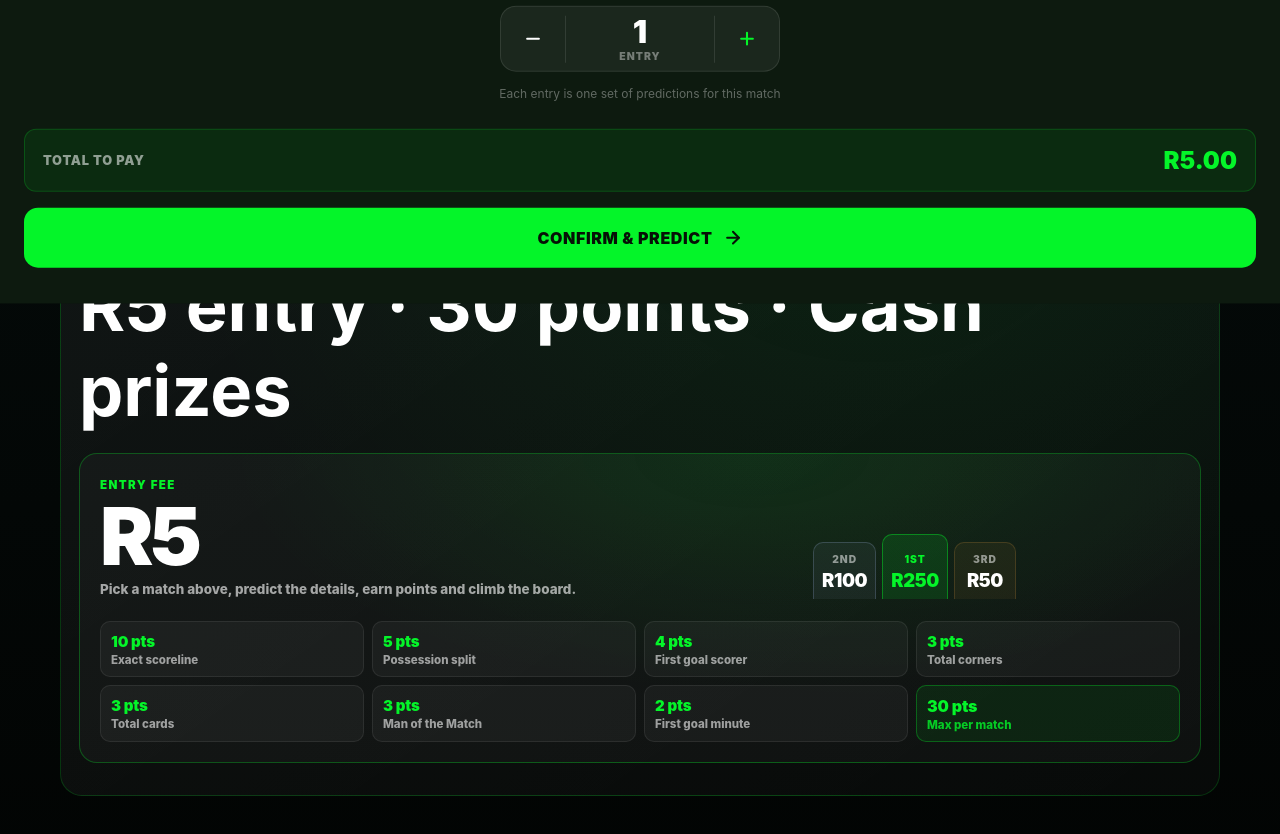
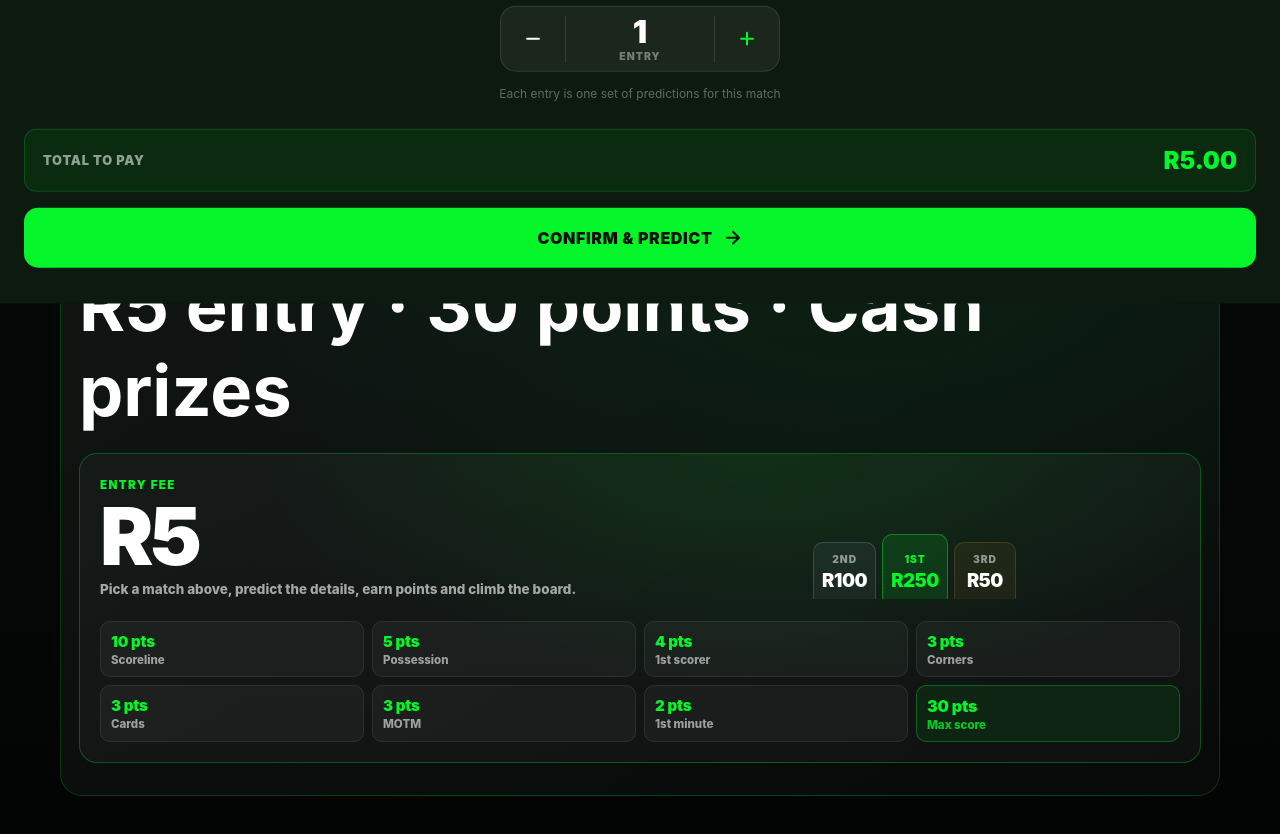
Before and after one commit to samuelhyerahyera7-sketch/lockshot-new, a website: page sports-iq.html in a window 1280 px wide. Shown: the part 1056-1890 px from the top of the page. Drawn offline with nearby package versions, Linux system fonts and the light colour scheme; no server answers.

Commit message:
Shorten points labels to fit cards + fix fixture card colors

```diff
--- a/sports-iq.html
+++ b/sports-iq.html
@@ -84,14 +84,14 @@
           </div>
 
           <div class="sports-points-grid">
-            <div class="points-item"><strong>10 pts</strong><span>Exact scoreline</span></div>
-            <div class="points-item"><strong>5 pts</strong><span>Possession split</span></div>
-            <div class="points-item"><strong>4 pts</strong><span>First goal scorer</span></div>
-            <div class="points-item"><strong>3 pts</strong><span>Total corners</span></div>
-            <div class="points-item"><strong>3 pts</strong><span>Total cards</span></div>
-            <div class="points-item"><strong>3 pts</strong><span>Man of the Match</span></div>
-            <div class="points-item"><strong>2 pts</strong><span>First goal minute</span></div>
-            <div class="points-item points-item--total"><strong>30 pts</strong><span>Max per match</span></div>
+            <div class="points-item"><strong>10 pts</strong><span>Scoreline</span></div>
+            <div class="points-item"><strong>5 pts</strong><span>Possession</span></div>
+            <div class="points-item"><strong>4 pts</strong><span>1st scorer</span></div>
+            <div class="points-item"><strong>3 pts</strong><span>Corners</span></div>
+            <div class="points-item"><strong>3 pts</strong><span>Cards</span></div>
+            <div class="points-item"><strong>3 pts</strong><span>MOTM</span></div>
+            <div class="points-item"><strong>2 pts</strong><span>1st minute</span></div>
+            <div class="points-item points-item--total"><strong>30 pts</strong><span>Max score</span></div>
           </div>
         </article>
       </div>
```
